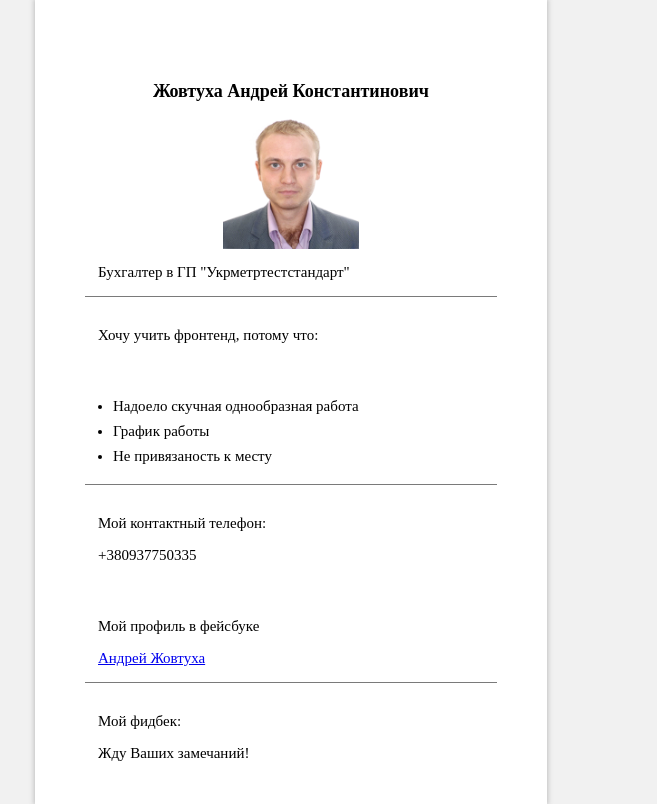
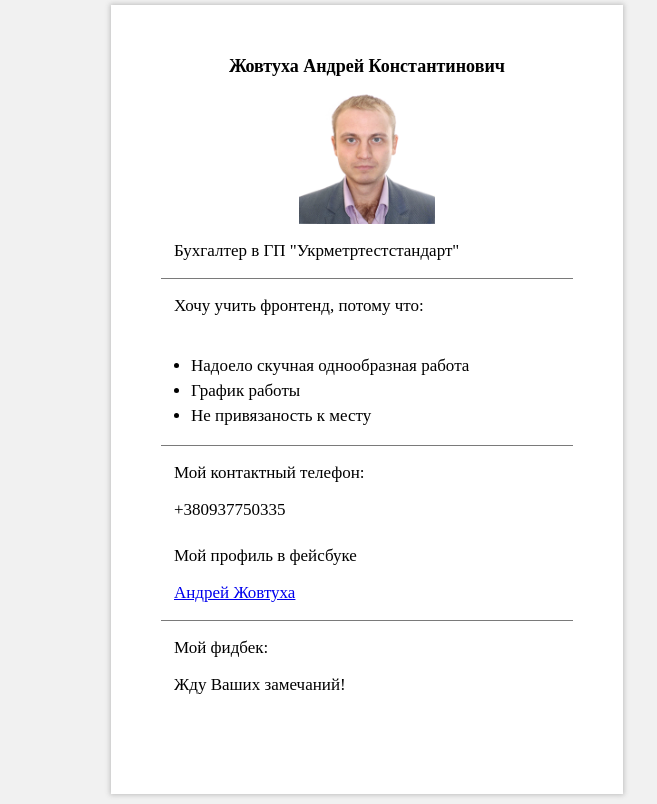
Before and after one commit to Justice86/New1, a plain HTML site: page index.html in a window 1280 px wide. Shown: the whole page, without its empty margins (349-1006 px from the left). Drawn offline with Linux system fonts and the light colour scheme.

Commit message:
perfectpixel

```diff
--- a/css/style.css
+++ b/css/style.css
@@ -6,8 +6,8 @@ body {
 .content {
     width: 512px;
     height: 750px;
-    margin: auto;
-    padding-top: 54px;
+    margin: 5px 0 0 460px;
+    padding-top: 39px;
     background: #fff;
     box-shadow: 0 0 5px 1px  rgba(191, 191, 191, 1);
 }
@@ -17,19 +17,19 @@ h1 {
 }
 
 .box {
-    padding: 15px 63px 0;
-    font-size: 15px;
+    padding: 0 63px;
+    font-size: 17px;
 }
 
 .list {
     margin-left: 0;
-    padding-top: 35px;
+    padding-top: 20px;
     padding-left: 1em;
     line-height: 25px;
 }
 
 .dline {
-    padding-bottom: 39px;
+    padding-bottom: 9px;
 }
 
 .line {
```
